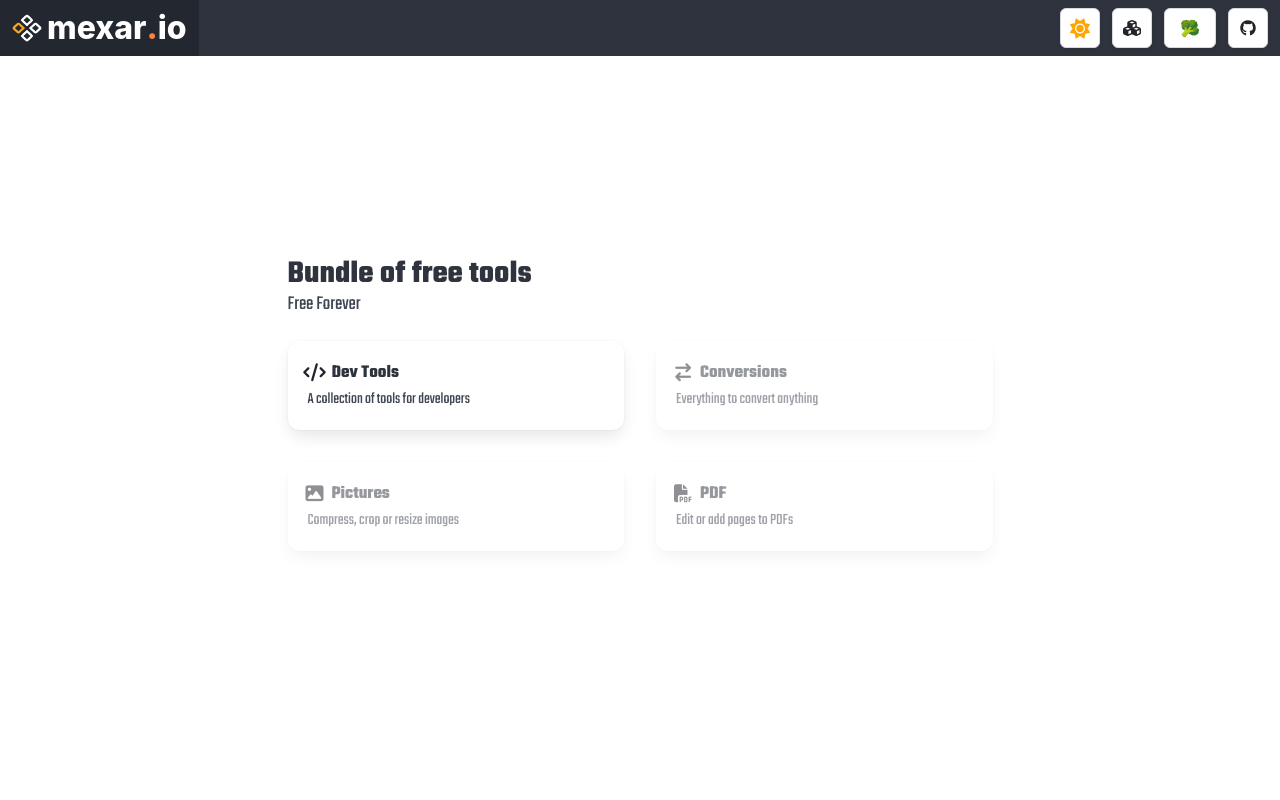
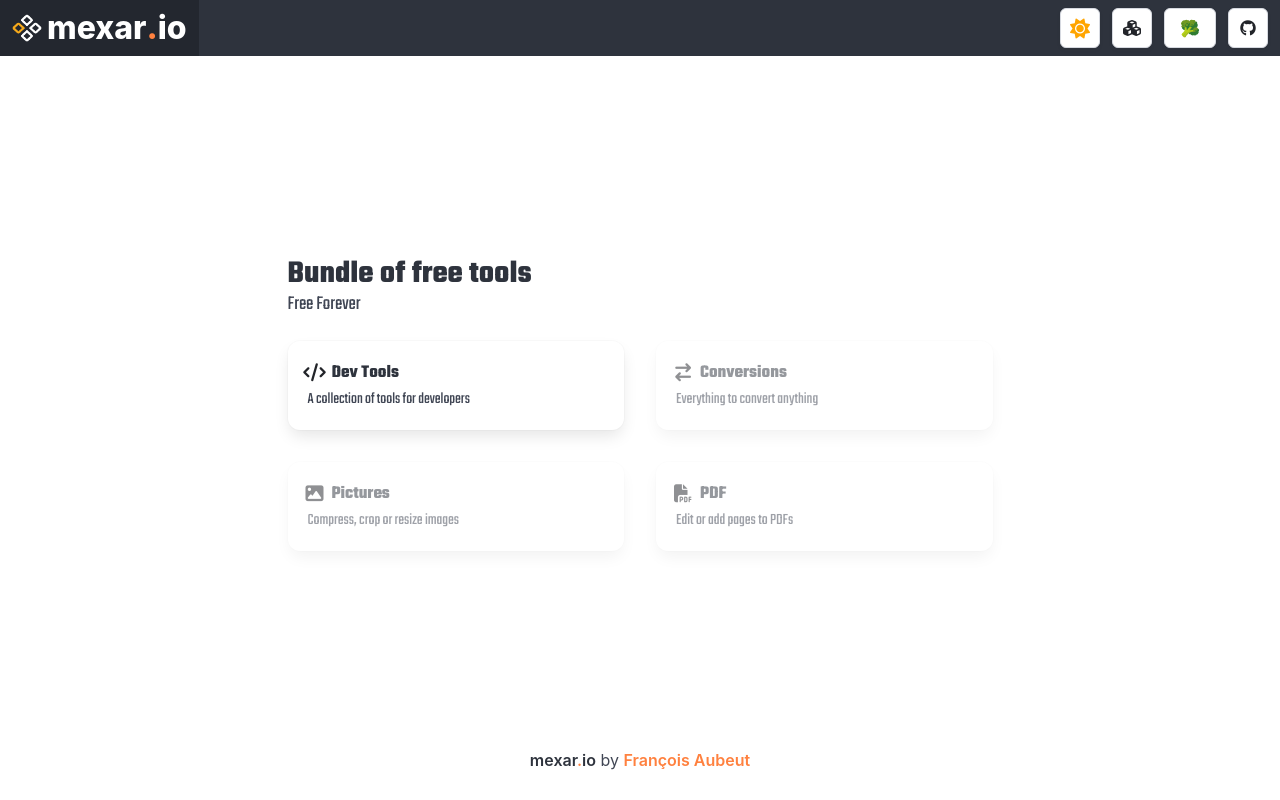
Before and after one commit to MeXaaR/mexar.io, a Next.js app: page / in a window 1280 px wide. Built offline with nearby package versions, Linux system fonts and the light colour scheme.

Commit message:
add a beautiful footer

```diff
--- a/app/page.tsx
+++ b/app/page.tsx
@@ -42,6 +42,21 @@ export default function Home() {
               </div>
             </div>
           </div>
+          <footer
+            className="navbar is-fixed-bottom"
+            style={{ display: "flex", justifyContent: "center" }}
+          >
+            <p>
+              <strong>mexar</strong>
+              <strong className="orange">.</strong>
+              <strong>io</strong> by{" "}
+              <strong>
+                <a className="orange" target="_blank" href="https://mexar.fr">
+                  François Aubeut
+                </a>
+              </strong>
+            </p>
+          </footer>
         </main>
       </div>
     </>
```
